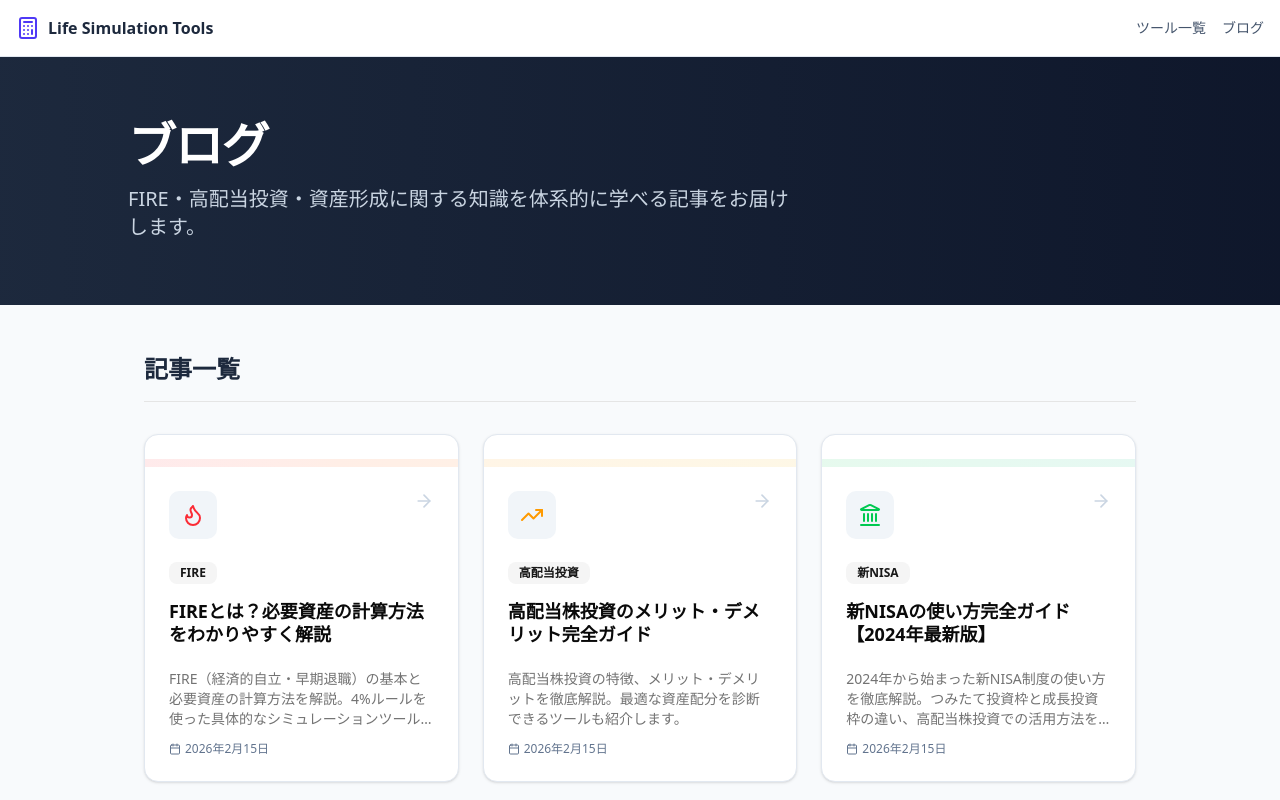
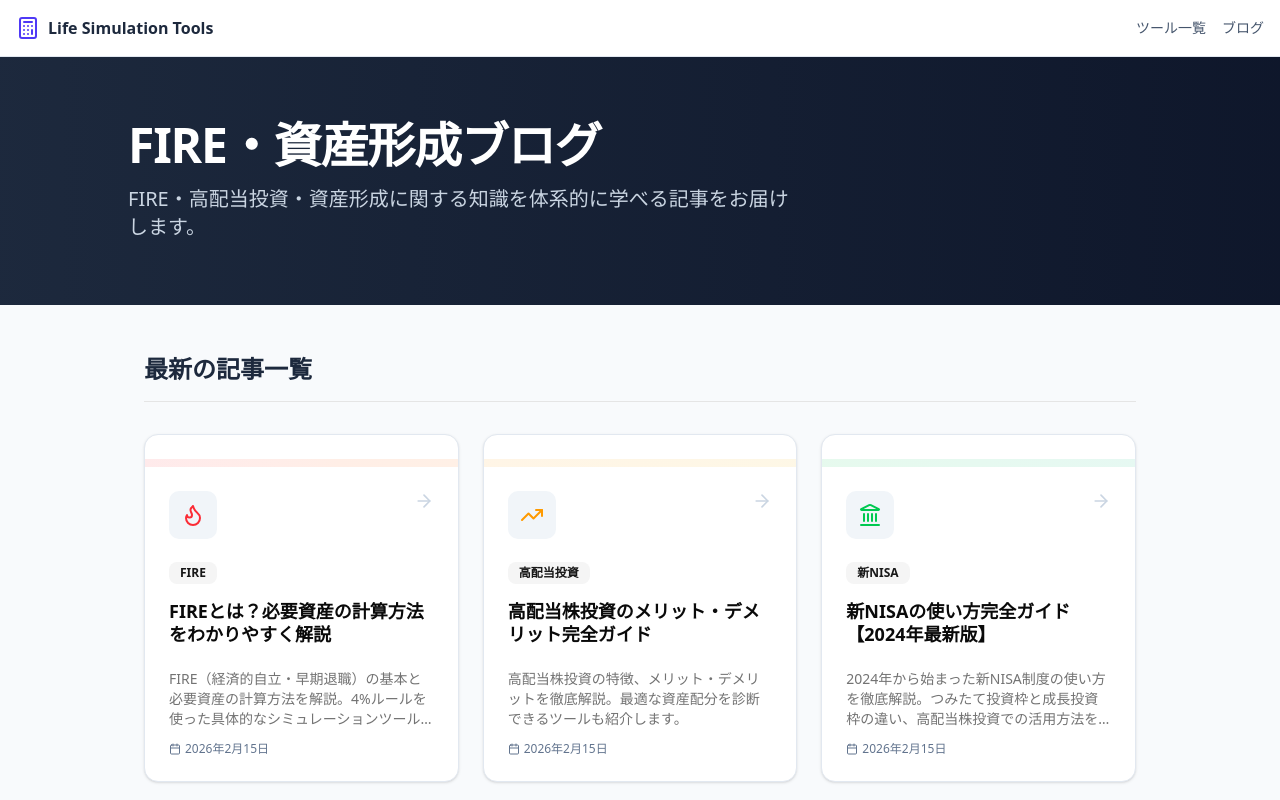
Before and after one commit to Dai1847/fire-simulation, a Next.js app: page /blog in a window 1280 px wide. Shown: the top 800 px of the page. Built offline with nearby package versions, Linux system fonts and the light colour scheme.

Commit message:
SEO最適化

```diff
--- a/app/blog/page.tsx
+++ b/app/blog/page.tsx
@@ -1,10 +1,20 @@
-"use client"
-
+import { Metadata } from "next";
 import { Card, CardContent, CardDescription, CardHeader, CardTitle } from "@/components/ui/card"
 import { blogPosts, categoryLabels } from "@/lib/blog-config"
 import Link from "next/link"
 import { ArrowRight, Calendar } from "lucide-react"
 import { Badge } from "@/components/ui/badge"
+
+export const metadata: Metadata = {
+    title: "FIRE・資産形成ブログ | Life Simulation Tools",
+    description: "FIRE（経済的自立）、高配当株投資、新NISA、家計管理など、資産形成に役立つ知識を体系的に解説するブログです。シミュレーションツールと合わせて活用し、あなたの人生設計をサポートします。",
+    keywords: ["FIRE", "資産形成", "高配当株", "新NISA", "節約", "シミュレーション"],
+    openGraph: {
+        title: "FIRE・資産形成ブログ | Life Simulation Tools",
+        description: "FIRE、高配当株投資、新NISAなど、資産形成に役立つ知識を体系的に解説。人生設計をシミュレーションツールでサポートします。",
+        type: "website",
+    }
+};
 
 export default function BlogIndex() {
     return (
@@ -13,7 +23,7 @@ export default function BlogIndex() {
             <div className="bg-gradient-to-r from-slate-800 to-slate-900 text-white py-16 px-4">
                 <div className="container mx-auto max-w-5xl">
                     <h1 className="text-4xl font-extrabold tracking-tight sm:text-5xl mb-4">
-                        ブログ
+                        FIRE・資産形成ブログ
                     </h1>
                     <p className="text-slate-300 text-lg sm:text-xl max-w-2xl">
                         FIRE・高配当投資・資産形成に関する知識を体系的に学べる記事をお届けします。
@@ -24,12 +34,13 @@ export default function BlogIndex() {
             {/* Blog Posts Grid */}
             <div className="container mx-auto max-w-5xl px-4 py-12">
                 <h2 className="text-2xl font-bold text-slate-800 dark:text-slate-100 mb-8 border-b pb-4">
-                    記事一覧
+                    最新の記事一覧
                 </h2>
 
                 <div className="grid grid-cols-1 md:grid-cols-2 lg:grid-cols-3 gap-6">
                     {blogPosts.map((post) => (
-                        <Link key={post.id} href={post.href} className="group block h-full">
+                        <article key={post.id}>
+                            <Link href={post.href} className="group block h-full">
                                 <Card className="h-full transition-all duration-300 hover:shadow-xl hover:-translate-y-1 border-slate-200 dark:border-slate-800 overflow-hidden">
                                     <div className={`h-2 w-full bg-gradient-to-r ${post.bgGradient || 'from-slate-500 to-slate-600'}`} />
                                     <CardHeader>
@@ -68,6 +79,7 @@ export default function BlogIndex() {
                                     </CardContent>
                                 </Card>
                             </Link>
+                        </article>
                     ))}
                 </div>
             </div>
```
Lines whose indentation alone changed are shown as unchanged.
